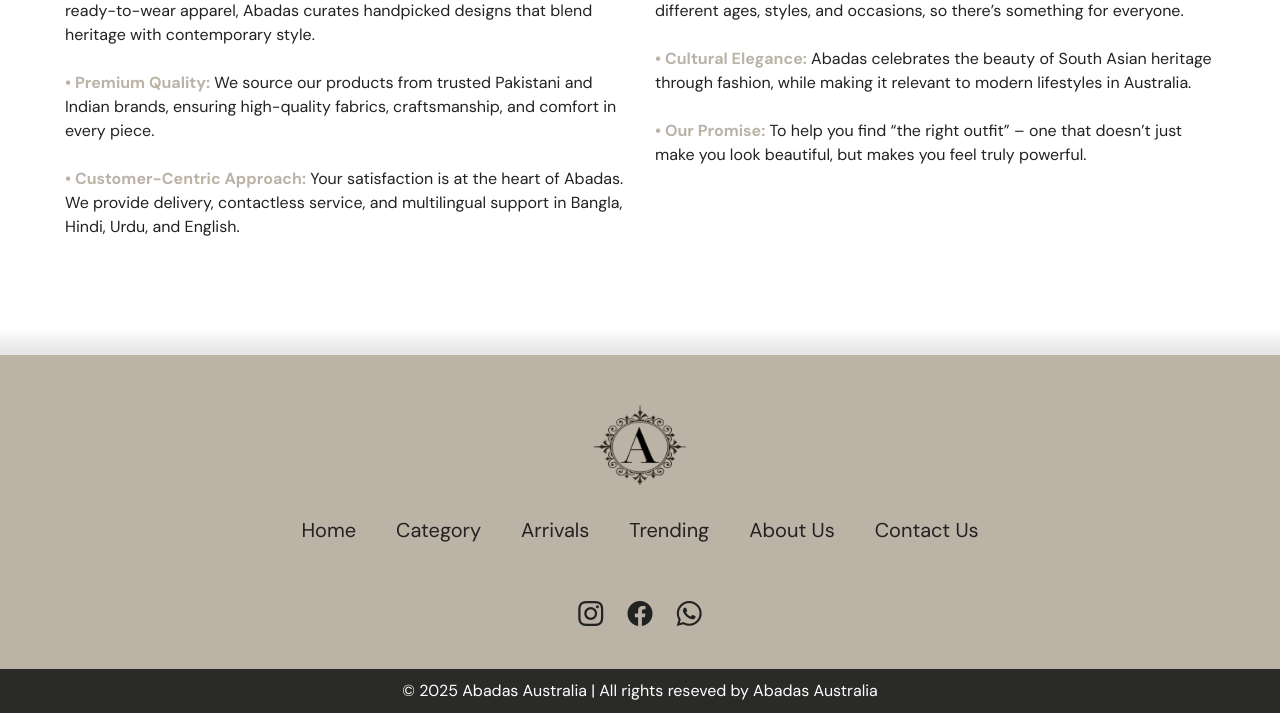
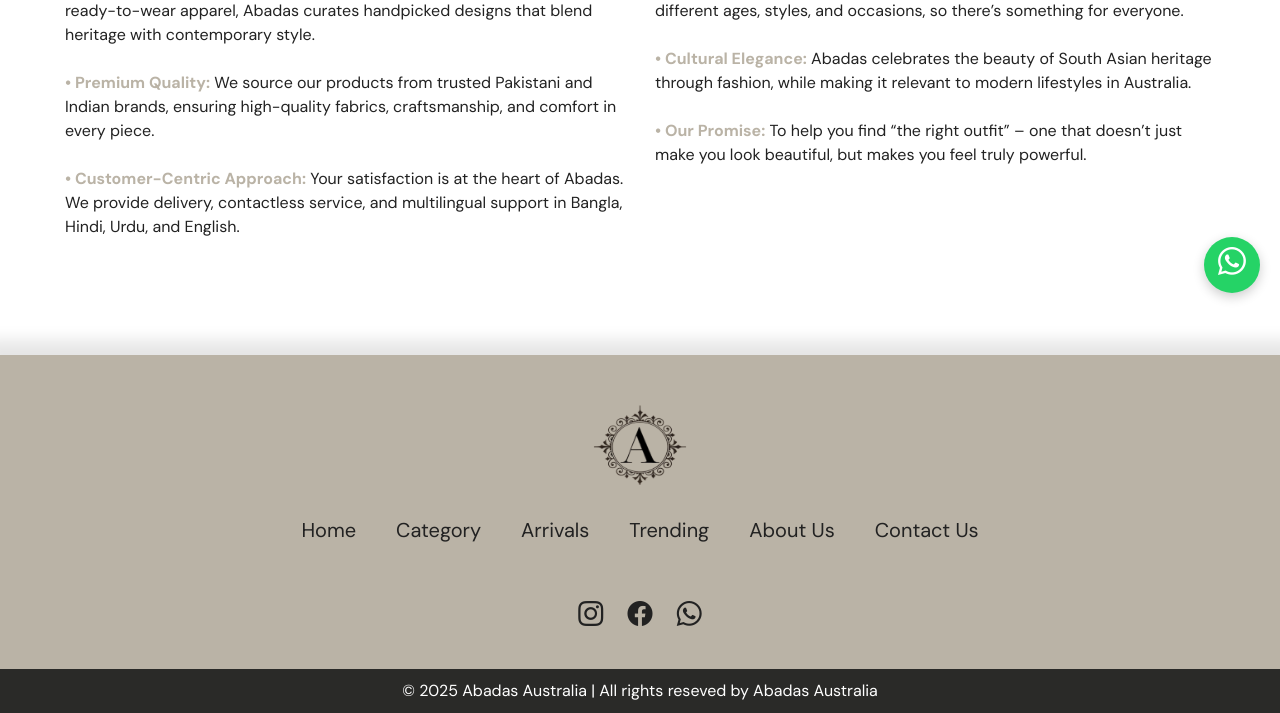
Before and after one commit to abadas-australia/Abadas, a Django app: page /about in a window 1280 px wide. Shown: the part 457-1170 px from the top of the page. Run offline with Django 5.2, Linux system fonts and the light colour scheme; data that the repository does not hold is empty; some libraries are stand-ins or nearby versions; some web fonts are replaced.

Commit message:
feedback-10 floating icon

```diff
--- a/static/assets/css/style.css
+++ b/static/assets/css/style.css
@@ -1811,3 +1811,43 @@
     padding: 10px;
     background: #2A2A28;
 }
+
+/*----------------------------------------- floating whatsapp -----------------------------------------*/
+
+.whatsapp-float{
+    position: fixed;
+    right: 20px;
+    bottom: 50px;
+    width: 56px;
+    height: 56px;
+    border-radius: 50%;
+    background-color: #25D366;
+    color: #fff;
+    display: flex;
+    align-items: center;
+    justify-content: center;
+    box-shadow: 0 4px 12px rgba(0,0,0,0.2);
+    z-index: 1000;
+}
+
+.whatsapp-float:hover{
+    transform: scale(1.05);
+}
+
+.whatsapp-float i{
+    font-size: 28px;
+    color: #fff;
+    margin-top: -6px;
+}
+
+.sr-only{
+    position: absolute;
+    width: 1px;
+    height: 1px;
+    padding: 0;
+    margin: -1px;
+    overflow: hidden;
+    clip: rect(0,0,0,0);
+    white-space: nowrap;
+    border: 0;
+}
--- a/templates/base.html
+++ b/templates/base.html
@@ -16,4 +16,10 @@
 {% include "message.html" %}
 
 
+<a href="https://wa.me/61432078656" class="whatsapp-float" target="_blank" aria-label="Chat on WhatsApp">
+    <i class="bi bi-whatsapp"></i>
+    <span class="sr-only">Chat on WhatsApp</span>
+</a>
+
+
 {% include "footer.html" %}
```
